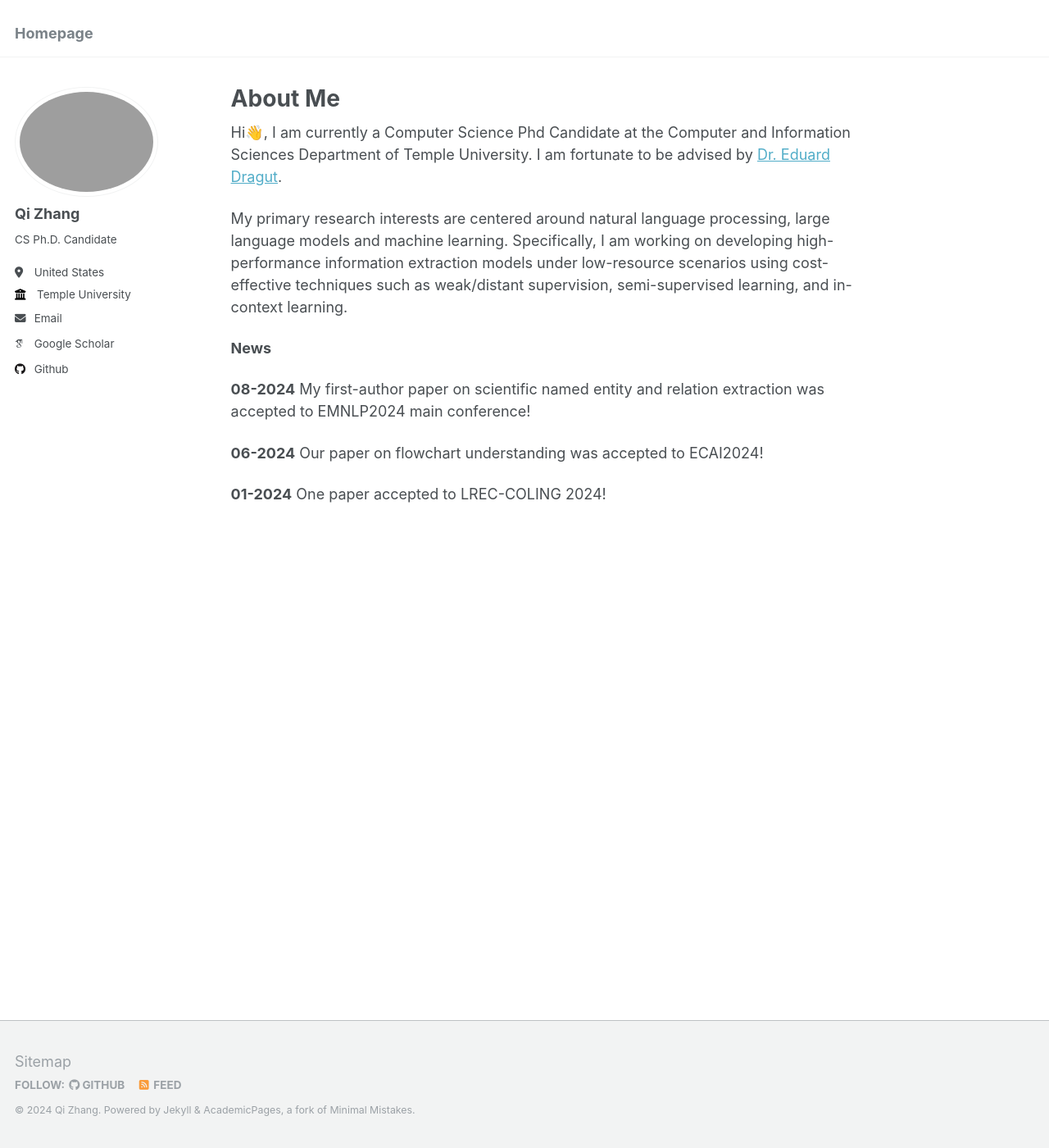
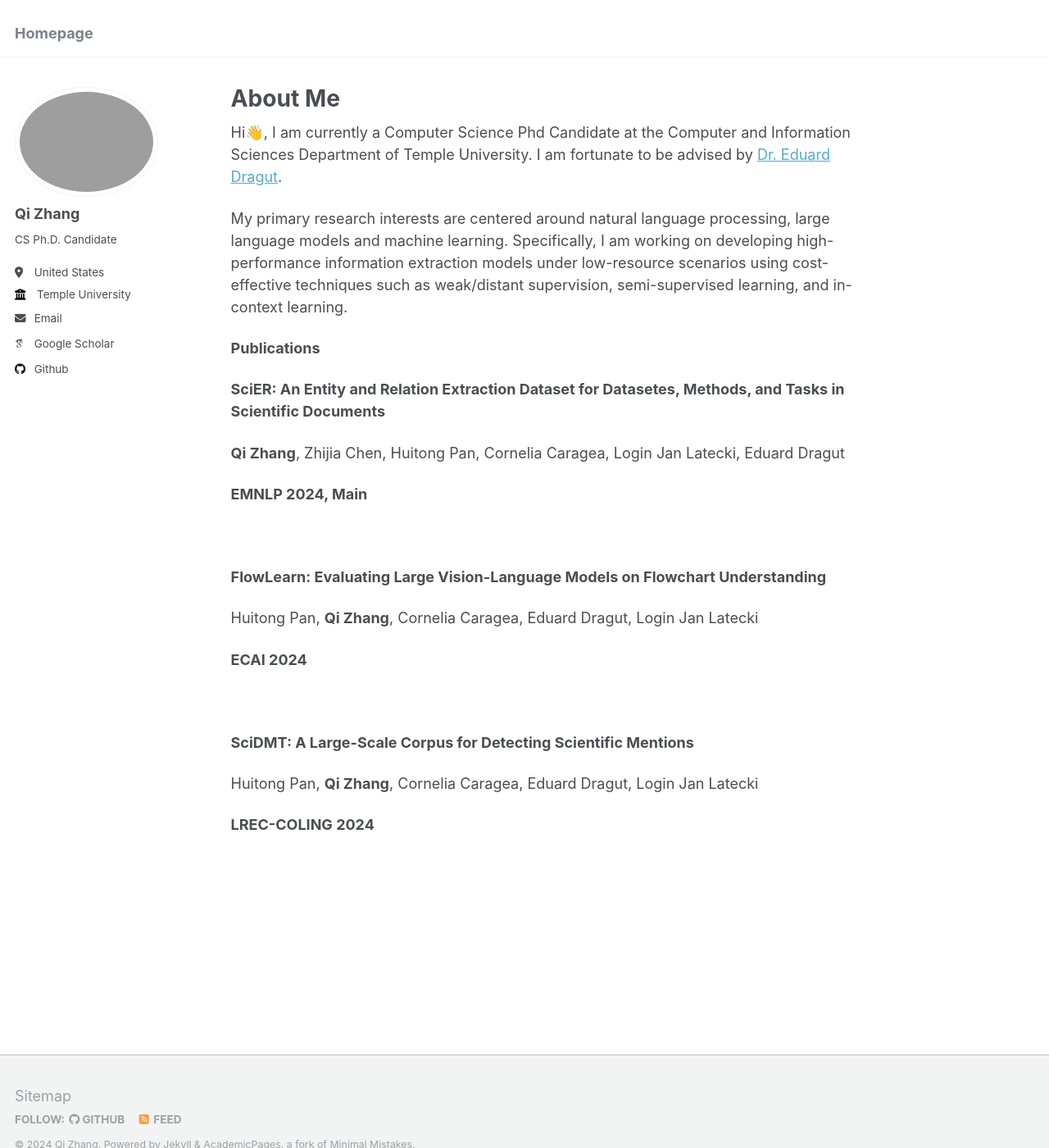
Before and after one commit to edzq/edzq.github.io, a Jekyll site: the page built from _pages/about.md, in a window 1280 px wide and 1400 px high. Shown: the whole window at 82% size. Built offline with Jekyll 4.4.1, drawn with Linux system fonts in a browser that asks for light colours; some web fonts are replaced.

Commit message:
update publications

```diff
--- a/_pages/about.md
+++ b/_pages/about.md
@@ -13,10 +13,33 @@ My primary research interests are centered around natural language processing, l
 Specifically, I am working on developing high-performance information extraction models under low-resource scenarios using cost-effective techniques such as weak/distant supervision, semi-supervised learning, and in-context learning.
 
 
-**News**
+**Publications**
 
-**08-2024** My first-author paper on scientific named entity and relation extraction was accepted to EMNLP2024 main conference!
+**SciER: An Entity and Relation Extraction Dataset for Datasetes, Methods, and Tasks in Scientific Documents**
+
+**Qi Zhang**, Zhijia Chen, Huitong Pan, Cornelia Caragea, Login Jan Latecki, Eduard Dragut
+
+**EMNLP 2024, Main**
+
+<br>
+
+**FlowLearn: Evaluating Large Vision-Language Models on Flowchart Understanding**
+
+Huitong Pan, **Qi Zhang**, Cornelia Caragea, Eduard Dragut, Login Jan Latecki
+
+**ECAI 2024**
+
+<br>
+
+**SciDMT: A Large-Scale Corpus for Detecting Scientific Mentions**
+
+Huitong Pan, **Qi Zhang**, Cornelia Caragea, Eduard Dragut, Login Jan Latecki
+
+**LREC-COLING 2024**
+
+
+<!-- **08-2024** My first-author paper on scientific named entity and relation extraction was accepted to EMNLP2024 main conference!
 
 **06-2024** Our paper on flowchart understanding was accepted to ECAI2024!
 
-**01-2024** One paper accepted to LREC-COLING 2024!
+**01-2024** One paper accepted to LREC-COLING 2024! -->
```
